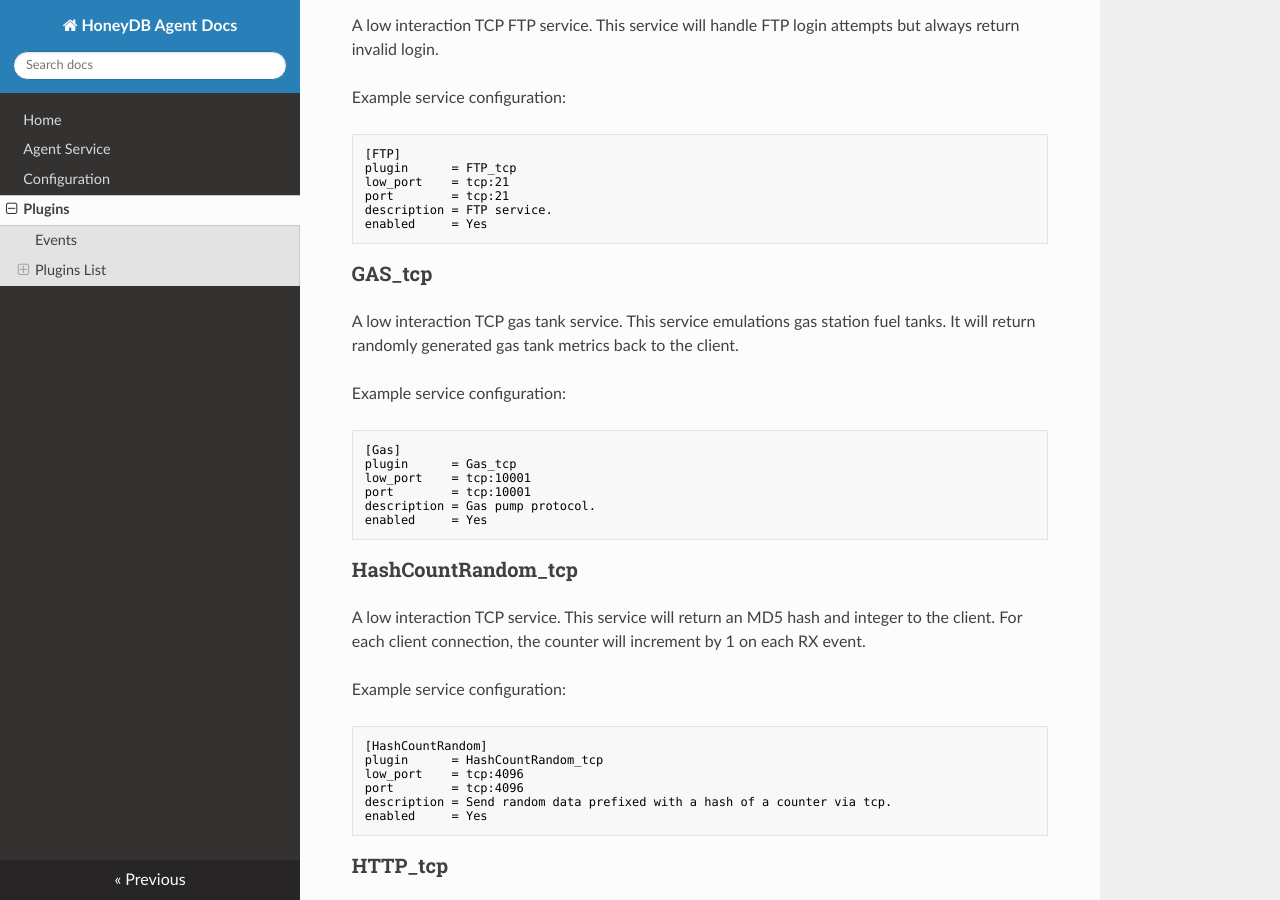
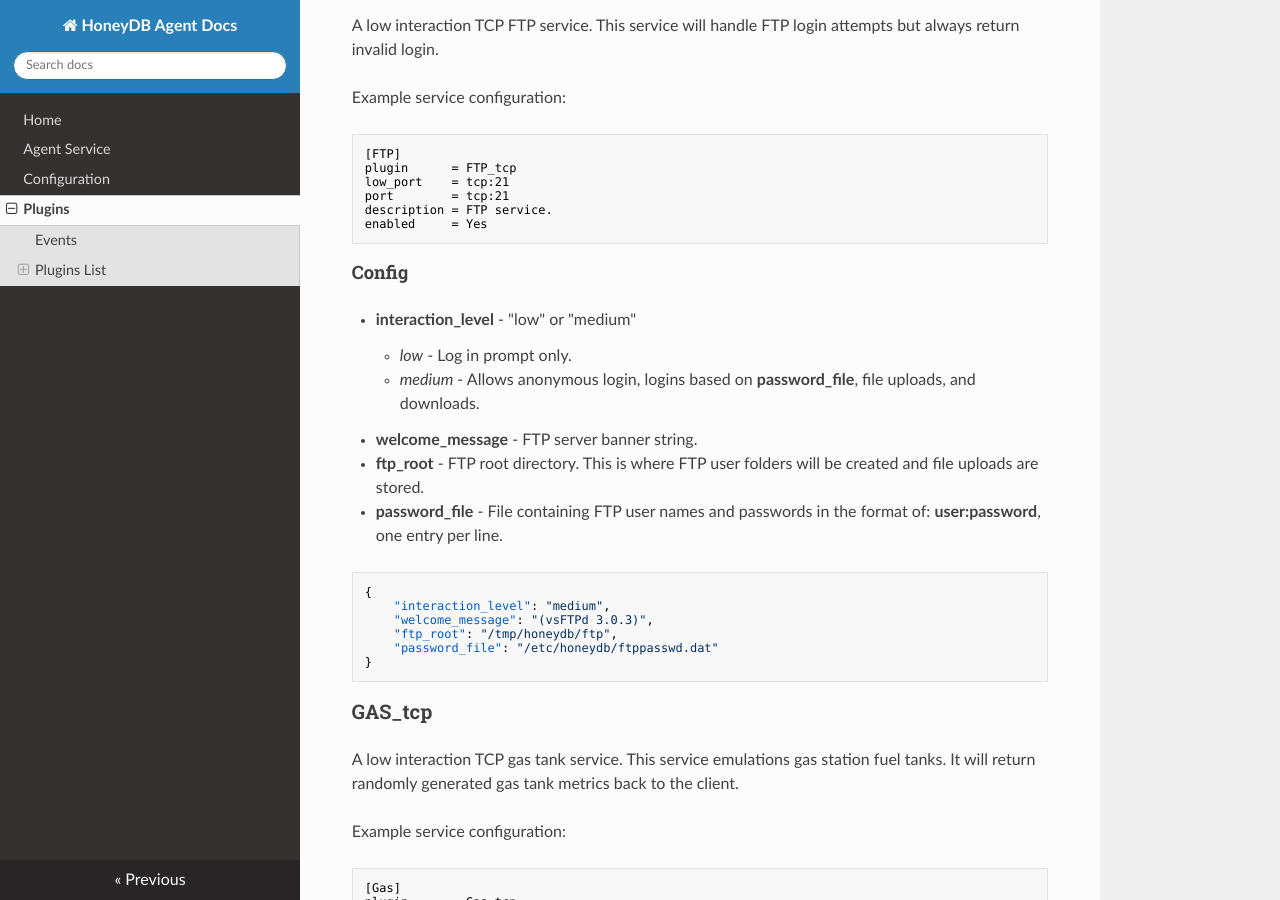
Before and after one commit to honeydbio/honeydb-agent-docs, an MkDocs documentation site: the page built from docs/plugins.md, in a window 1280 px wide and 900 px high, scrolled down 2706 px. Built offline with MkDocs 1.6.1, drawn with Linux system fonts in a browser that asks for light colours; nearby versions of some CDN libraries.

Commit message:
added ftp config

````diff
--- a/docs/plugins.md
+++ b/docs/plugins.md
@@ -136,6 +136,24 @@ low_port    = tcp:21
 port        = tcp:21
 description = FTP service.
 enabled     = Yes
+```
+
+#### Config
+
+- __interaction_level__ - "low" or "medium"
+    - _low_ - Log in prompt only.
+    - _medium_ - Allows anonymous login, logins based on __password_file__, file uploads, and downloads.
+- __welcome_message__ - FTP server banner string.
+- __ftp_root__ - FTP root directory. This is where FTP user folders will be created and file uploads are stored.
+- __password_file__ - File containing FTP user names and passwords in the format of: __user:password__, one entry per line.
+
+```
+{
+    "interaction_level": "medium",
+    "welcome_message": "(vsFTPd 3.0.3)",
+    "ftp_root": "/tmp/honeydb/ftp",
+    "password_file": "/etc/honeydb/ftppasswd.dat"
+}
 ```
 
 ### GAS_tcp
````
